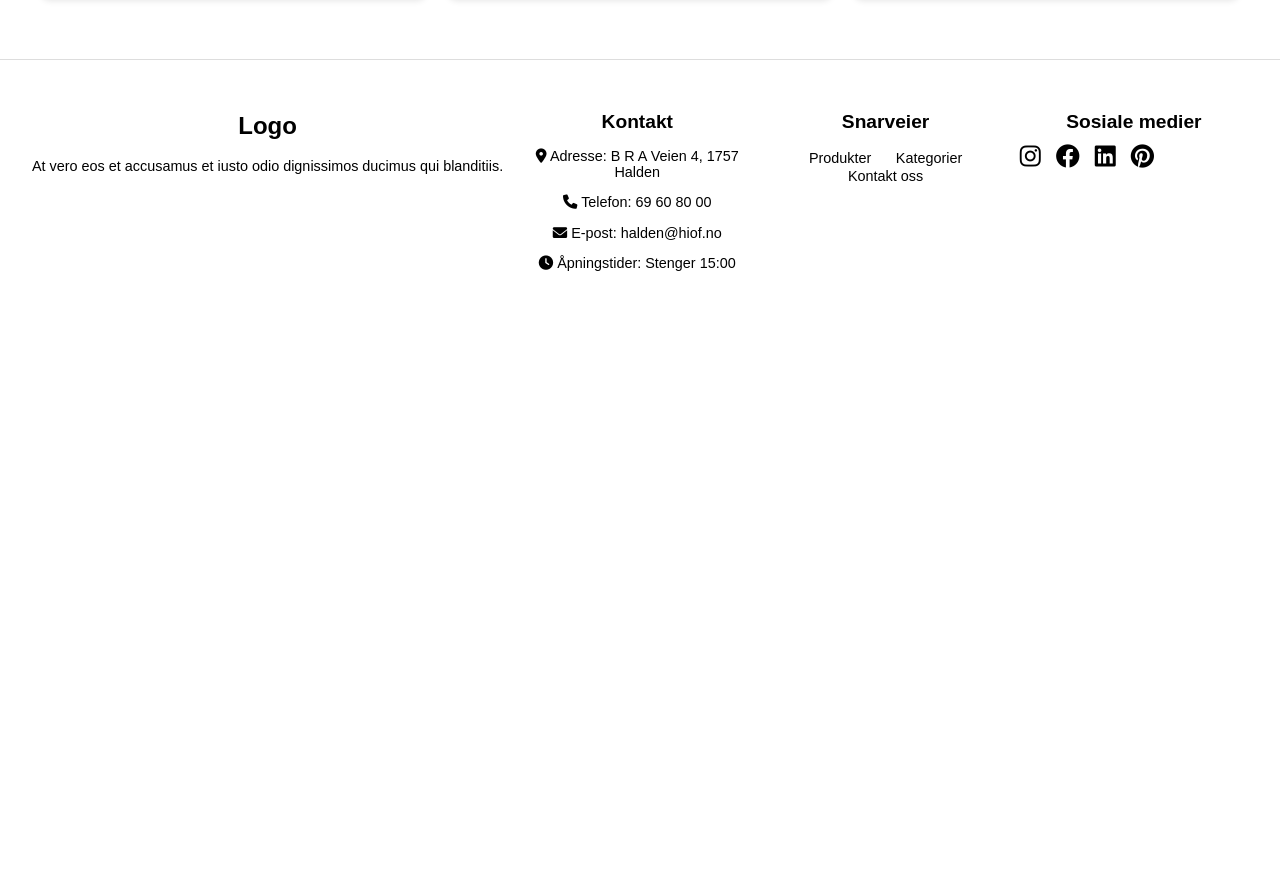
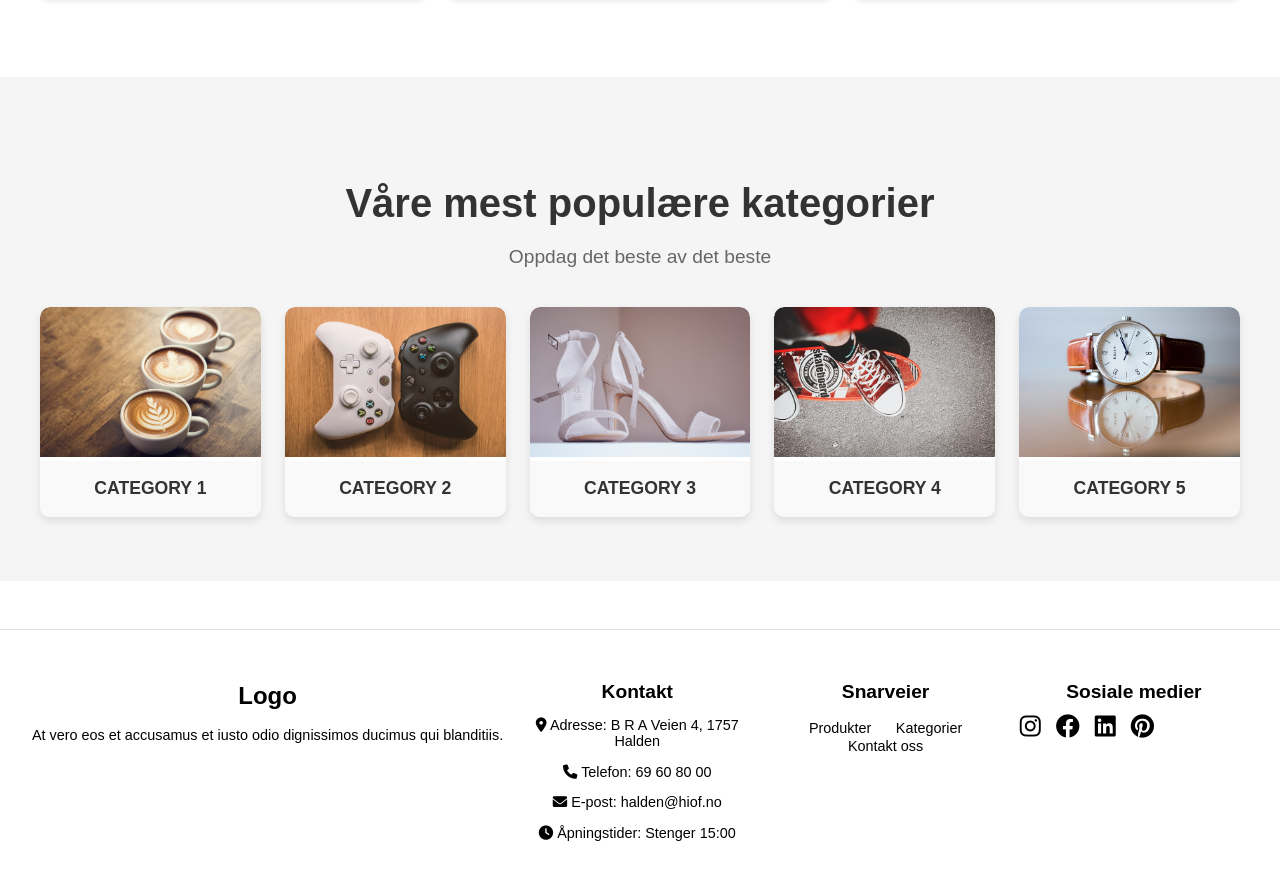
Before and after one commit to mahm381/Eksamen-Webutviklingen, a plain HTML site: page nettbutikk/index.html in a window 1280 px wide. Shown: the part 1561-2435 px from the top of the page. Before the commit the page ends 1872 px from the top, so only its background shows below. Drawn offline with Linux system fonts and the light colour scheme.

Commit message:
fikse error i html

```diff
--- a/nettbutikk/index.html
+++ b/nettbutikk/index.html
@@ -235,6 +235,38 @@
             <p itemprop="reviewCount">512 Reviews</p>
         </article>
     </section>
+    <!-- Våre mest populære kategorier -->
+    <section id="popular-categories" class="popular-categories" itemscope itemtype="https://schema.org/ItemList">
+        <h3 itemprop="name">Våre mest populære kategorier</h3>
+        <p itemprop="description">Oppdag det beste av det beste</p>
+        <section class="categories">
+            <article class="category" itemscope itemtype="https://schema.org/ListItem">
+                <img src="img/img/coffee.jpg" alt="Category 1" itemprop="image">
+                <p itemprop="name">CATEGORY 1</p>
+                <meta itemprop="position" content="1">
+            </article>
+            <article class="category" itemscope itemtype="https://schema.org/ListItem">
+                <img src="img/img/controller.jpg" alt="Category 2" itemprop="image">
+                <p itemprop="name">CATEGORY 2</p>
+                <meta itemprop="position" content="2">
+            </article>
+            <article class="category" itemscope itemtype="https://schema.org/ListItem">
+                <img src="img/img/heels.jpg" alt="Category 3" itemprop="image">
+                <p itemprop="name">CATEGORY 3</p>
+                <meta itemprop="position" content="3">
+            </article>
+            <article class="category" itemscope itemtype="https://schema.org/ListItem" >
+                <img src="img/img/skateboard.jpg" alt="Category 4" itemprop="image">
+                <p itemprop="name">CATEGORY 4</p>
+                <meta itemprop="position" content="4">
+            </article>
+            <article class="category" itemscope itemtype="https://schema.org/ListItem">
+                <img src="img/img/watch.jpg" alt="Category 5" itemprop="image">
+                <p itemprop="name">CATEGORY 5</p>
+                <meta itemprop="position" content="5">
+            </article>
+        </section>
+    </section>
 
     <!-- Footer -->
     <footer itemscope itemtype="http://schema.org/WPFooter">
```
